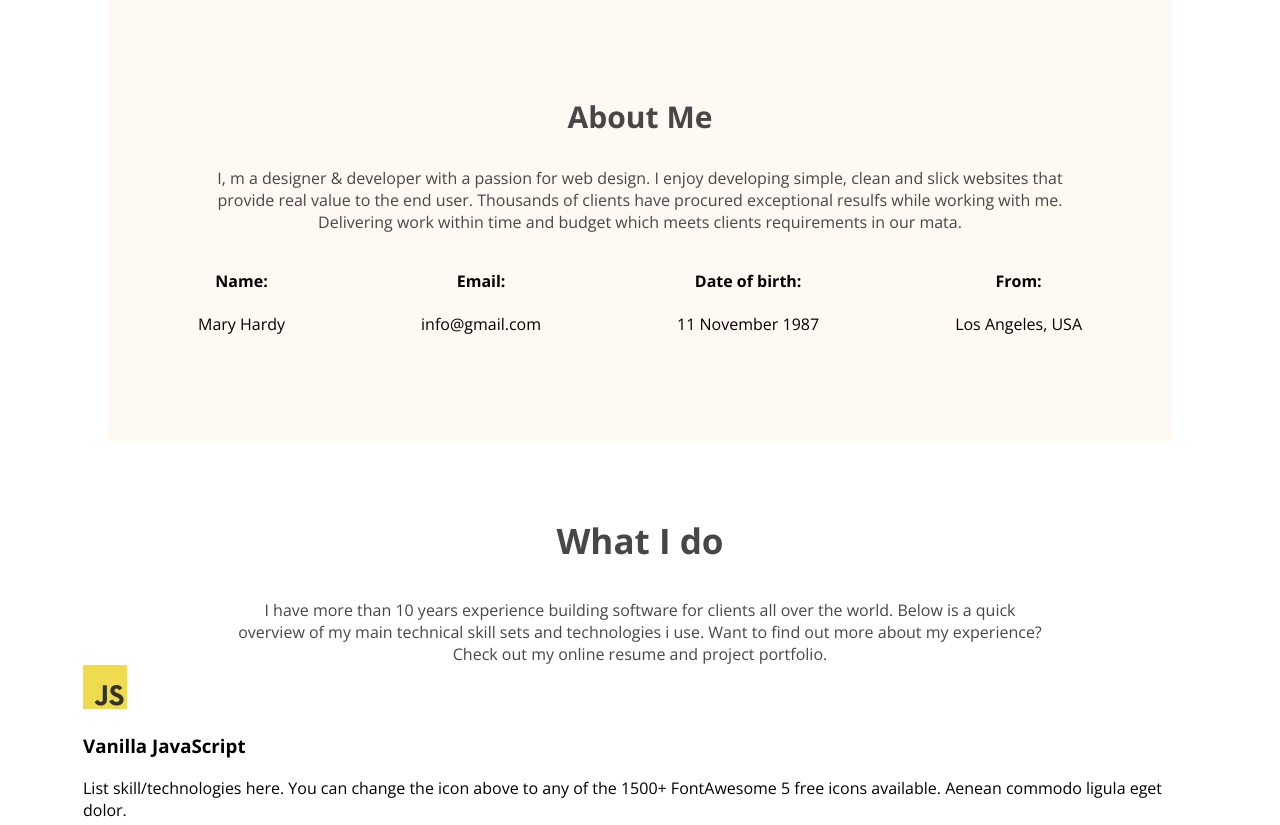
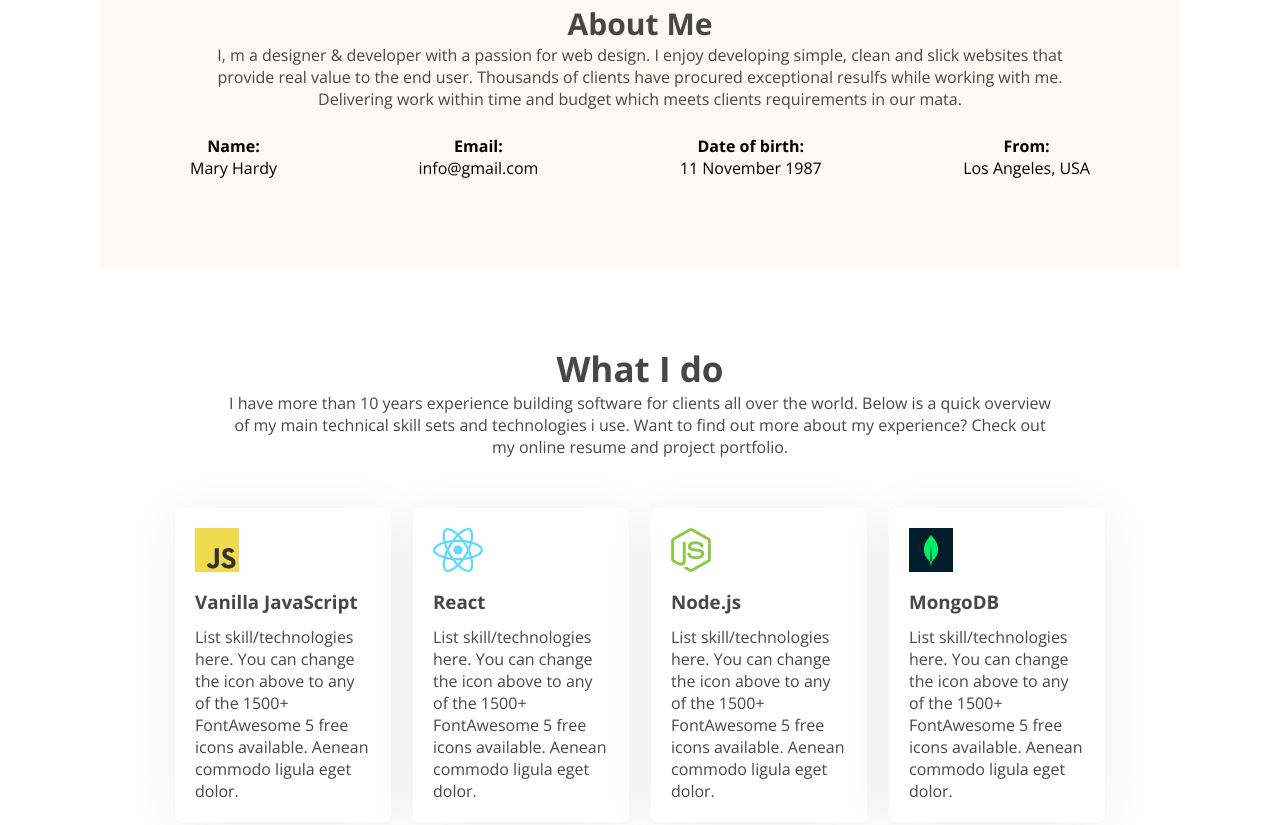
Before and after one commit to sayful-abit/Module-5, a plain HTML site: page index.html in a window 1280 px wide. Shown: the part 851-1676 px from the top of the page. Drawn offline with nearby package versions, Linux system fonts and the light colour scheme.

Commit message:
about mee too

```diff
--- a/style.css
+++ b/style.css
@@ -1,4 +1,8 @@
 /* Shere Style */
+*{
+    margin: 0;
+    padding: 0;
+}
 body{
   font-family: "Open Sans", sans-serif;
   font-optical-sizing: auto;
@@ -37,6 +41,7 @@ nav{
     justify-content: space-between;
     align-items: center;
     margin: 0 100px;
+    padding-top: 25px;
 }
 nav >ul{
     list-style: none;
@@ -107,6 +112,7 @@ nav >h3{
 .about-info-container{
     display: flex;
     justify-content: space-between;
+    margin-top: 25px;
 }
 .about-info{
     text-align: center;
@@ -117,3 +123,23 @@ nav >h3{
 #what-i-do{
     padding: 0px 150px;
 }
+.skill-container{
+    display: flex;
+    margin: 0px 100px 35px 100px;
+    padding-top: 50px;
+    gap: 22px;
+}
+.skills{
+    padding: 20px;
+    border-radius: 7px;
+    background-color: #FFF;
+    box-shadow: 0px 6px 50px 0px rgba(0, 0, 0, 0.07);
+}
+.skill-title{
+    color: #474747;
+    margin-top: 12px;
+}
+.skill-description{
+    color: #474747;
+    padding-top: 12px;
+}
```
